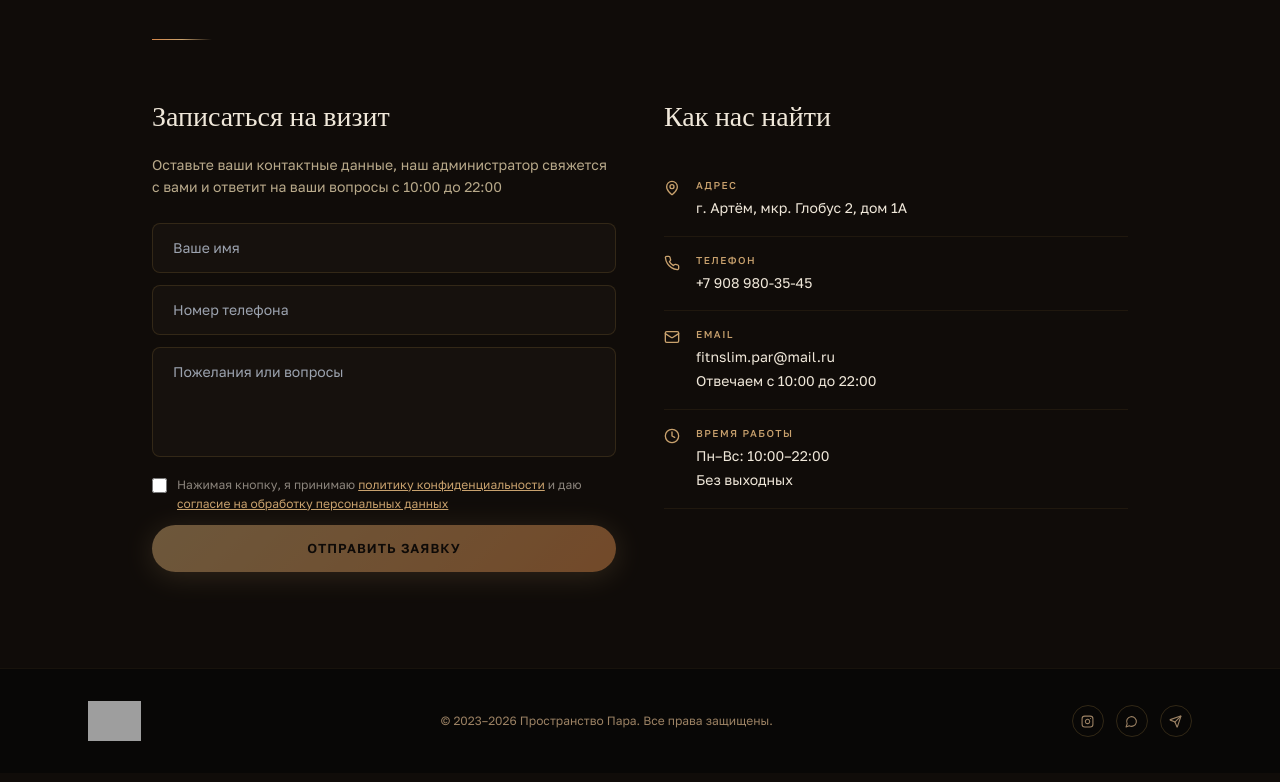
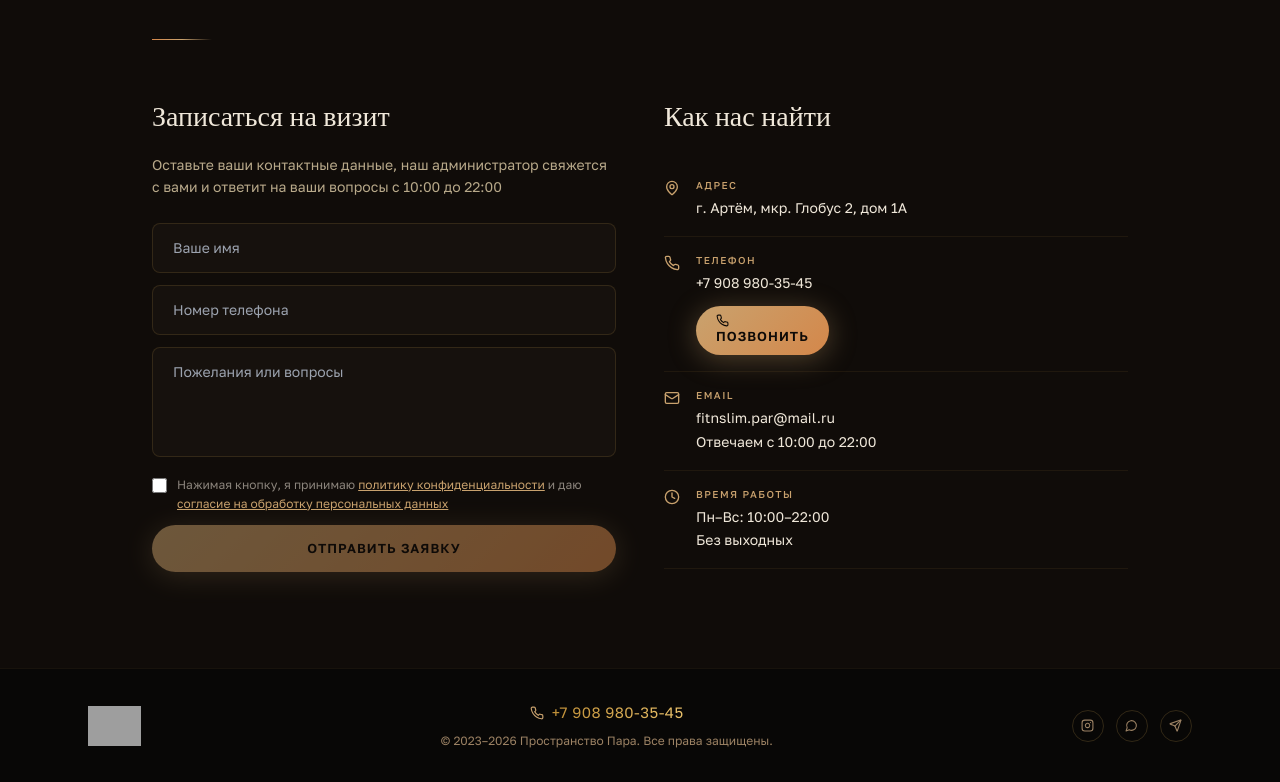
Before and after one commit to pr-poehali-dev/spa-zone-project, a React (Vite) app: page / in a window 1280 px wide. Shown: the part 7940-8722 px from the top of the page. Built offline with nearby package versions, Linux system fonts and the light colour scheme; grey boxes are pictures that could not be loaded.

Commit message:
Добавить функциональность

```diff
--- a/src/components/sections/ContactsSection.tsx
+++ b/src/components/sections/ContactsSection.tsx
@@ -435,10 +435,10 @@ export default function ContactsSection() {
               <h3 className="font-display font-light mb-6" style={{ fontSize: "clamp(22px, 4vw, 28px)", color: "#f0e8da" }}>Как нас найти</h3>
               <div className="space-y-0">
                 {[
-                  { icon: "MapPin", title: "Адрес", text: "г. Артём, мкр. Глобус 2, дом 1А" },
-                  { icon: "Phone", title: "Телефон", text: "+7 908 980-35-45" },
-                  { icon: "Mail", title: "Email", text: "fitnslim.par@mail.ru\nОтвечаем с 10:00 до 22:00" },
-                  { icon: "Clock", title: "Время работы", text: "Пн–Вс: 10:00–22:00\nБез выходных" },
+                  { icon: "MapPin", title: "Адрес", text: "г. Артём, мкр. Глобус 2, дом 1А", href: undefined },
+                  { icon: "Phone", title: "Телефон", text: "+7 908 980-35-45", href: "tel:+79089803545" },
+                  { icon: "Mail", title: "Email", text: "fitnslim.par@mail.ru\nОтвечаем с 10:00 до 22:00", href: undefined },
+                  { icon: "Clock", title: "Время работы", text: "Пн–Вс: 10:00–22:00\nБез выходных", href: undefined },
                 ].map((item) => (
                   <div
                     key={item.title}
@@ -446,11 +446,21 @@ export default function ContactsSection() {
                     style={{ borderBottom: "1px solid rgba(212,168,85,0.08)" }}
                   >
                     <Icon name={item.icon} size={16} style={{ color: "#c9a26e", marginTop: 2, flexShrink: 0 }} />
-                    <div>
+                    <div className="flex-1">
                       <div style={{ fontSize: 10, letterSpacing: "0.15em", textTransform: "uppercase", color: "#c9a26e", fontWeight: 500, marginBottom: 3 }}>
                         {item.title}
                       </div>
                       <div style={{ fontSize: 14, color: "#f0e8da", lineHeight: 1.7, whiteSpace: "pre-line" }}>{item.text}</div>
+                      {item.href && (
+                        <a
+                          href={item.href}
+                          className="inline-flex items-center gap-2 mt-3 btn-gold"
+                          style={{ fontSize: 13, padding: "8px 20px" }}
+                        >
+                          <Icon name="Phone" size={13} />
+                          Позвонить
+                        </a>
+                      )}
                     </div>
                   </div>
                 ))}
@@ -470,7 +480,17 @@ export default function ContactsSection() {
               style={{ height: 40, width: "auto" }}
             />
           </div>
-          <div style={{ fontSize: 12, color: "#9c8264" }}>© 2023–2026 Пространство Пара. Все права защищены.</div>
+          <div className="flex flex-col items-center gap-2">
+            <a
+              href="tel:+79089803545"
+              className="flex items-center gap-2"
+              style={{ fontFamily: "'Golos Text', sans-serif", fontSize: 15, letterSpacing: "0.03em", textDecoration: "none", background: "linear-gradient(90deg,#b8862e,#e8c06a)", WebkitBackgroundClip: "text", WebkitTextFillColor: "transparent" }}
+            >
+              <Icon name="Phone" size={14} style={{ color: "#c9a26e" }} />
+              +7 908 980-35-45
+            </a>
+            <div style={{ fontSize: 12, color: "#9c8264" }}>© 2023–2026 Пространство Пара. Все права защищены.</div>
+          </div>
           <div className="flex gap-3">
             {["Instagram", "MessageCircle", "Send"].map((icon) => (
               <a
```
